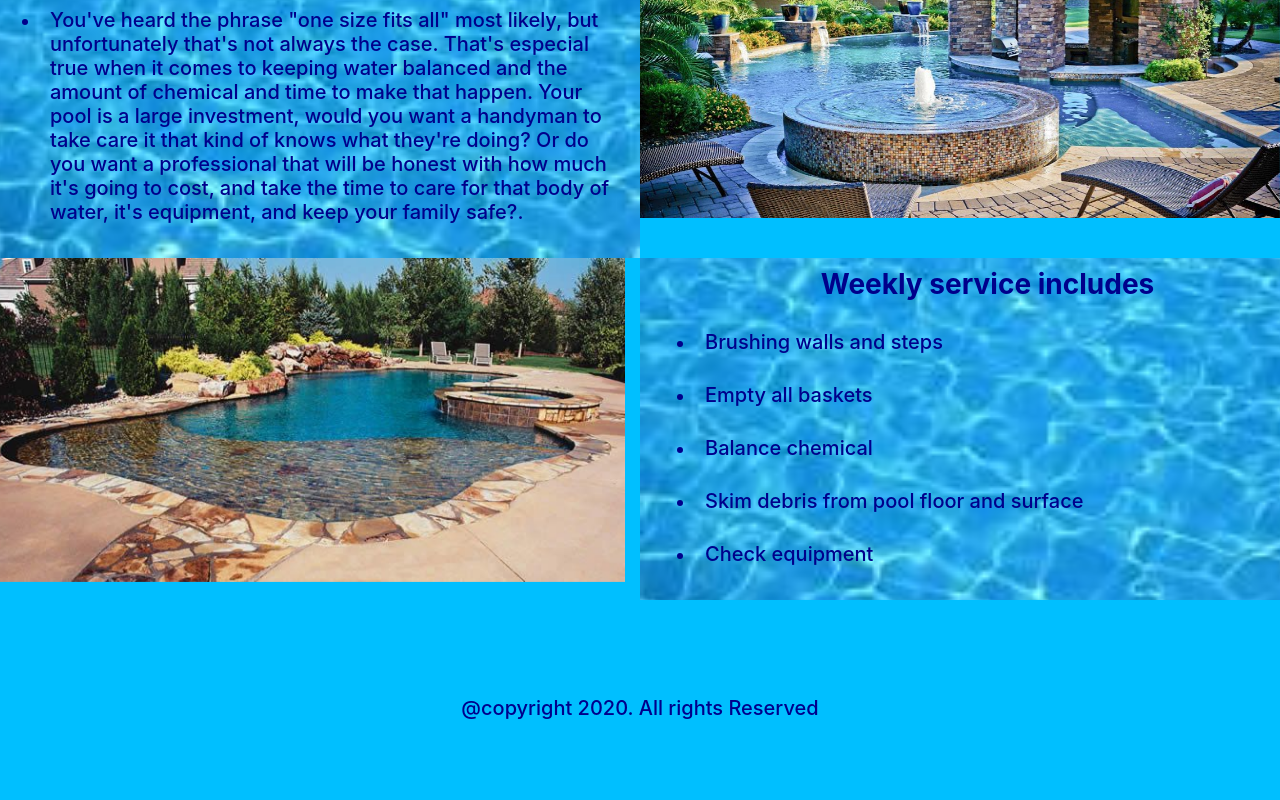
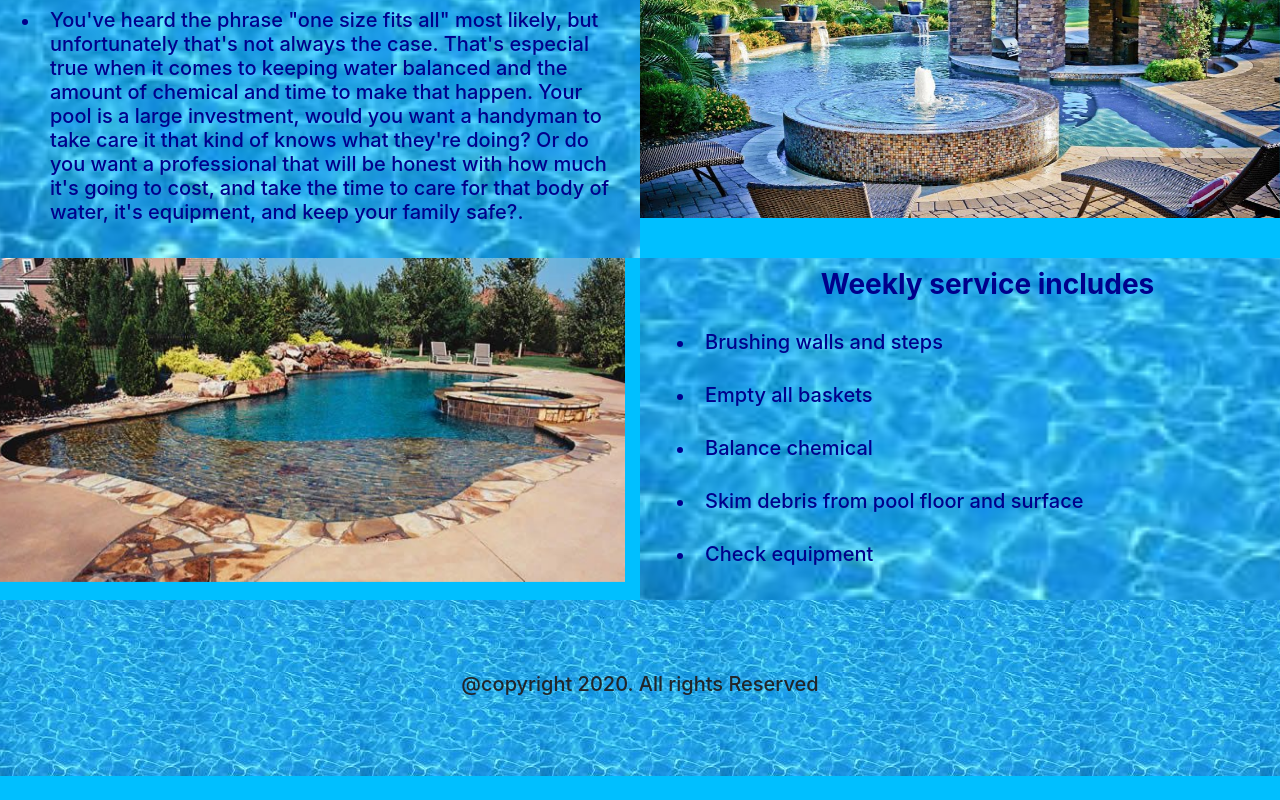
Before and after one commit to bayar-ali/desert-pool-service, a React (Create React App) app in the folder client/: page / in a window 1280 px wide. Shown: the part 862-1662 px from the top of the page. After the commit the page ends 1638 px from the top, so only its background shows below. Built offline with nearby package versions, Linux system fonts and the light colour scheme; no server answers; what google-maps-react would draw is missing.

Commit message:
updated-landing page

```diff
--- a/client/src/components/landingpage/LandingPage.css
+++ b/client/src/components/landingpage/LandingPage.css
@@ -11,6 +11,7 @@ body {
         color: darkblue;
         padding-right: 15px;
         padding-left: 0px;
+
 }
 
 h1, h4, h3, .H5fontFormat {
@@ -38,5 +39,6 @@ li {
 .footer {
     text-align: center;
     height: 13vh;
-    color: darkblue!important;
+
+    background-image: url(../../assets/images/poolwater.jpeg);
 }
--- a/client/src/components/landingpage/LandingPage.js
+++ b/client/src/components/landingpage/LandingPage.js
@@ -76,7 +76,7 @@ function LandingPage() {
                     <br></br>
                     <br></br>
                     <br></br>
-                    <br></br>
+
                     <h5 className="footer"> @copyright 2020. All rights Reserved</h5>
 
                 </MDBCol>
```
